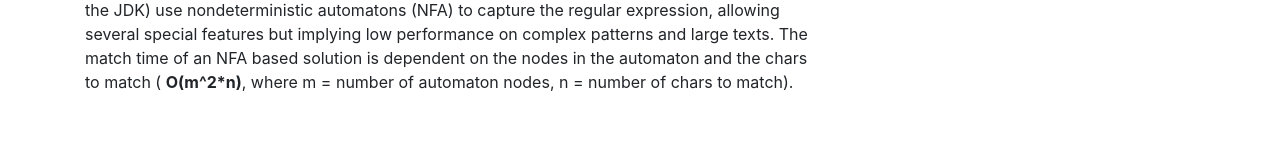
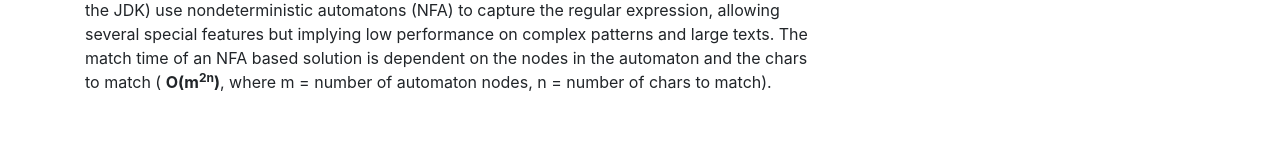
Before and after one commit to almondtools/patternsearchalgorithms, a plain HTML site: page index.html in a window 1280 px wide. Shown: the part 619-779 px from the top of the page. Drawn offline with nearby package versions, Linux system fonts and the light colour scheme.

Commit message:
formatting

```diff
--- a/index.html
+++ b/index.html
@@ -68,7 +68,7 @@
 
                     Common regex packages (as provided by the JDK) use nondeterministic automatons (NFA) to capture the regular expression, allowing several special
                     features but implying low performance on complex patterns and large texts. The match time of an NFA based solution is dependent on the nodes in
-                    the automaton and the chars to match (  <strong>O(m^2*n)</strong>, where m = number of automaton nodes, n = number of chars to match).</p>
+                    the automaton and the chars to match (  <strong>O(m<sup>2n</sup>)</strong>, where m = number of automaton nodes, n = number of chars to match).</p>
   </div>
   </div>
   </section>
```
